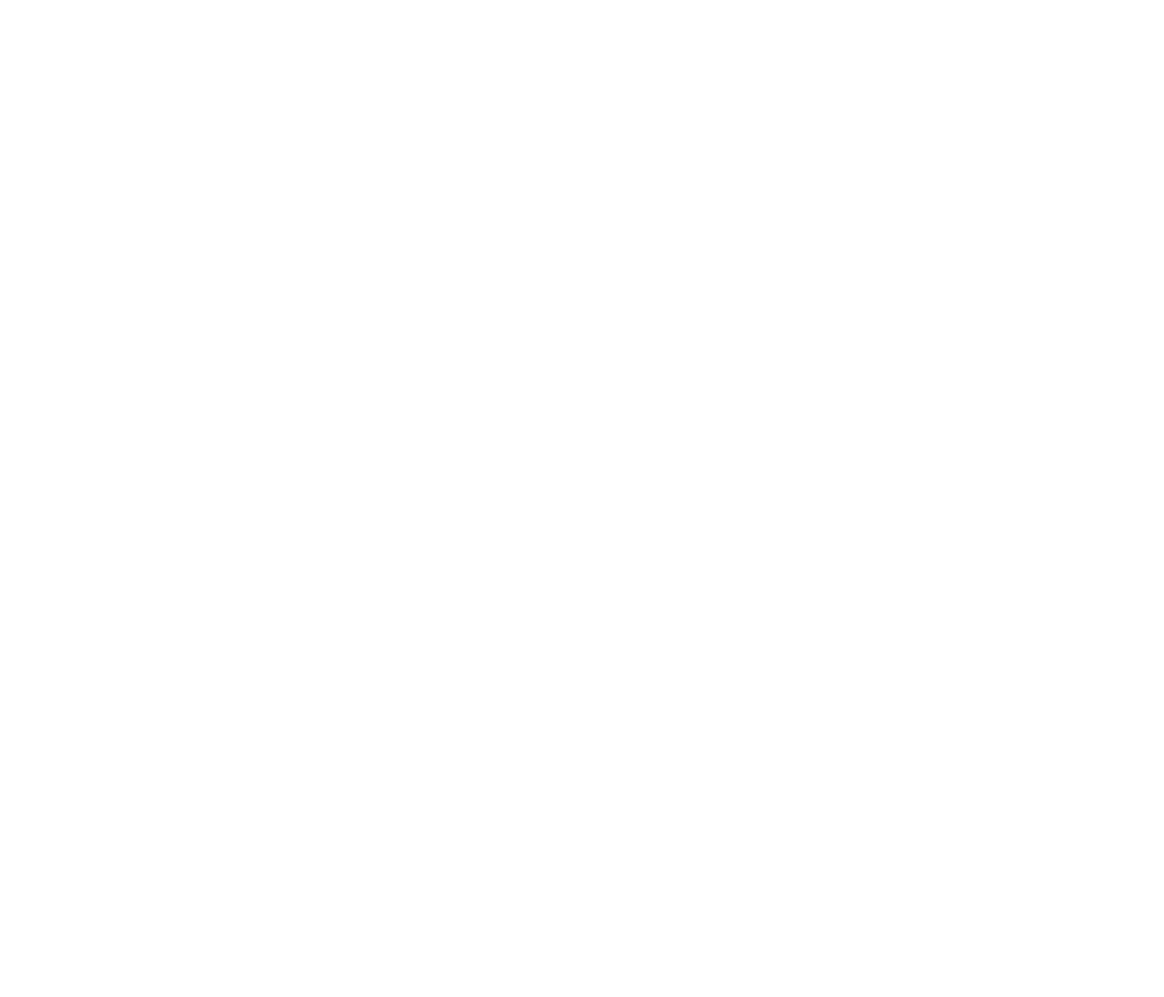
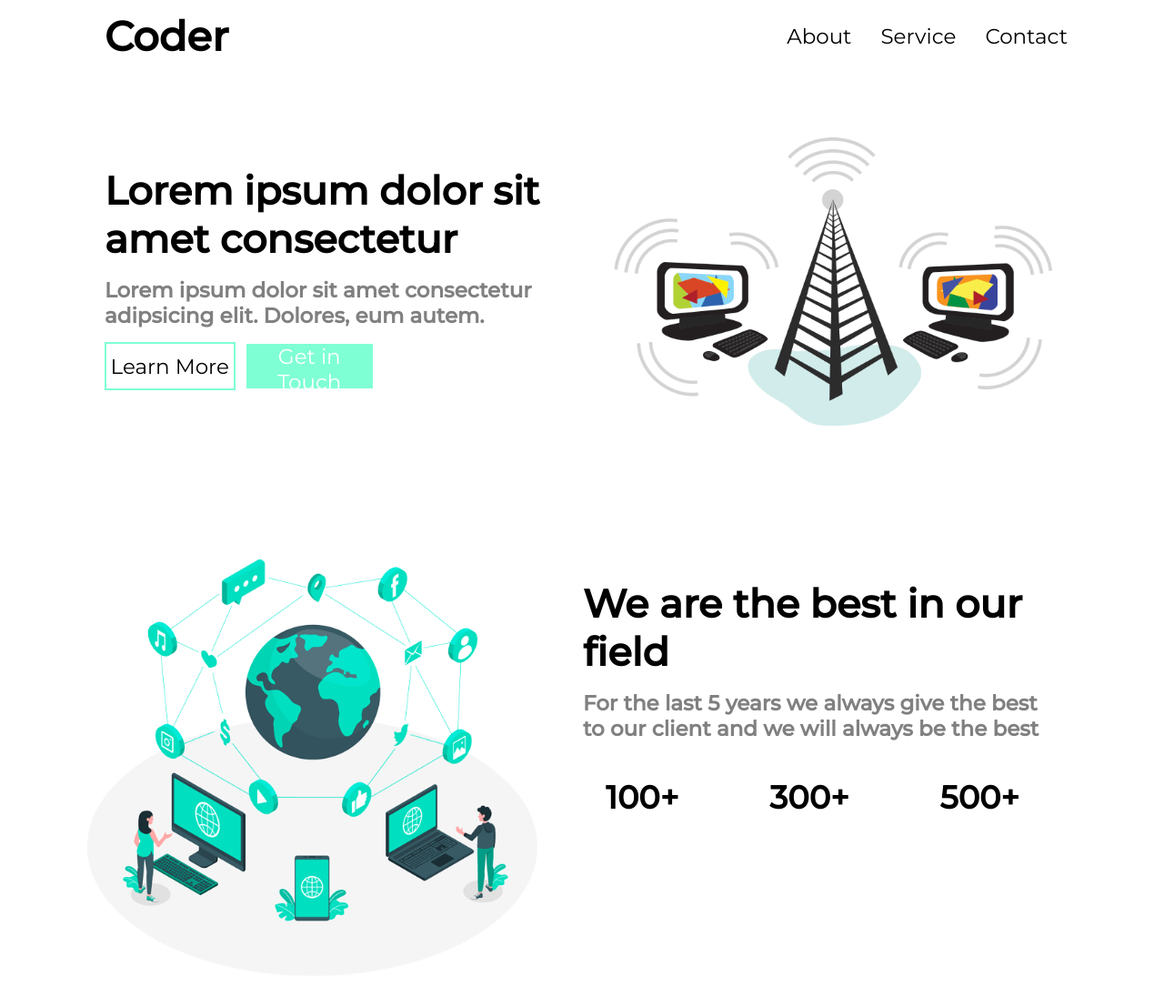
Before and after one commit to Nadiaherawati/Latihan5, a plain HTML site: page index.html in a window 1280 px wide. Shown: the top 1096 px of the page at 91% size. Before the commit the page ends 800 px from the top, so only its background shows below. Drawn offline with Linux system fonts and the light colour scheme.

Commit message:
index.html

```diff
--- a/index.html
+++ b/index.html
@@ -1,12 +1,100 @@
 <!DOCTYPE html>
 <html lang="en">
 <head>
-    <meta charset="UTF-8">
-    <meta name="viewport" content="width=device-width, initial-scale=1.0">
-    <title>Coder</title>
-    <link rel="stylesheet" href="style.css">
+  <meta charset="UTF-8">
+  <meta name="viewport" content="width=device-width, initial-scale=1.0">
+  <title>New Title</title>
+  <link rel="stylesheet" href="style.css">
+  <link rel="preconnect" href="https://fonts.googleapis.com" />
+  <link rel="preconnect" href="https://fonts.gstatic.com" crossorigin />
+  <link href="https://fonts.googleapis.com/css2?family=DM+Sans:opsz@9..40&family=Montserrat:wght@400;500&display=swap" rel="stylesheet" />
 </head>
 <body>
-
+  <nav>
+    <div class="wrapper">
+      <div class="logo">
+        <a href="">Coder</a>
+      </div>
+      <div class="menu">
+        <ul>
+          <li><a href="#About">About</a></li>
+          <li><a href="#Service">Service</a></li>
+          <li><a href="#Contact">Contact</a></li>
+        </ul>
+      </div>
+    </div>
+  </nav>
+  <div class="wrapper">
+    <section id="home">
+      <div class="kolom">
+        <h1>Lorem ipsum dolor sit amet consectetur</h1>
+        <p>Lorem ipsum dolor sit amet consectetur adipsicing elit. Dolores, eum autem.</p>
+        <button class="btn-1" type="button">Learn More</button>
+        <button class="btn-2" type="button">Get in Touch</button>
+      </div>
+      <div class="kolom">
+        <img src="landing.png" alt="landing foto">
+      </div>
+    </section>
+  </div>
+  <div class="wrapper">
+    <section id="about">
+      <div class="kolom2">
+        <img src="about.png" alt="about foto">
+      </div>
+      <div class="kolom2">
+        <h1>We are the best in our field</h1>
+        <p>For the last 5 years we always give the best to our client and we will always be the best</p>
+        <div class="kolom2ke1">
+          <h1 class="Experts">100+</h1>
+        </div>
+        <div class="kolom2ke2">
+          <h1 class="Clients">300+</h1>
+        </div>
+        <div class="kolom2ke3">
+          <h1 class="Projects">500+</h1>
+        </div>
+      </div>
+    </section>
+    <div class="card-grid">
+      <div class="card">
+        <img src="service1.png" alt="Gambar1">
+        <h1 class="judul">Web application</h1>
+        <p class="desk">Lorem, ipsum dolor sit amet consectetur adipsicing elit. Quisquam, optio quod quais aperiam at ratione.</p>
+      </div>
+      <div class="card">
+        <img src="service2.png" alt="Gambar2">
+        <h1 class="judul">UI/UX Design</h1>
+        <p class="desk">Lorem, ipsum dolor sit amet consectetur adipsicing elit. Quisquam, optio quod quais aperiam at ratione.</p>
+      </div>
+      <div class="card">
+        <img src="service3.png" alt="Gambar3">
+        <h1 class="judul">Mobile application</h1>
+        <p class="desk">Lorem, ipsum dolor sit amet consectetur adipsicing elit. Quisquam, optio quod quais aperiam at ratione.</p>
+      </div>
+    </div>
+    <div class="container">
+      <div class="row">
+        <div class="">
+          <h1>What We Offer</h1>
+          <p>We have the best service to solve your problems</p>
+        </div>
+        <div>
+          <button class="btn-3" type="button">Contact Us Now</button>
+        </div>
+      </div>
+    </div>
+    <div class="container">
+      <div class="col">
+        <div class="">
+          <h1>Contact Us</h1>
+          <p>Lorem ipsum dolor sit amet consectetur adipisicing elit. Doloribus, rerum!</p>
+        </div>
+      </div>
+    </div>
+    <footer>
+      <p>Dibuat oleh Nadia Herawati</p>
+    </footer>
+  </div>
 </body>
 </html>
--- a/style.css
+++ b/style.css
@@ -0,0 +1,191 @@
+*{
+    text-decoration: none;
+    margin: 0px;
+    padding: 0px;
+    color: black;
+    font-family: "Montserrat", sans-serif;
+}
+body{
+    margin: 0px;
+    padding: 0px;
+    font-family: "DM Sans", sans-serif;
+    font-family: "Montserrat", sans-serif;
+}
+.wrapper {
+    width: 1100px;
+    margin: auto;
+    position: relative;
+}
+.logo{
+    font-size: 45px;
+    font-weight: bold;
+    float: left;
+    font-family: comic sans-serif;
+    color: black;
+    padding: 0 25px;
+    font-weight: bold;
+}
+.menu{
+    float: right;
+}
+nav {
+    width: 100%;
+    margin: auto;
+    display: flex;
+    line-height: 80px;
+    top: 0;
+    background: white;
+}
+nav ul{
+    list-style-type: none;
+    margin: 0;
+    padding: 0;
+    overflow: hidden;
+}
+nav ul li{
+    float: left;
+
+}
+nav ul li a{
+    color: black;
+    text-align: center;
+    font-size: 23px;
+    padding: 0px 16px 0px 16px;
+    text-decoration: none;
+}
+nav ul li a:hover{
+    text-decoration: underline;
+}
+section{
+    margin: auto;
+    display: flex;
+    margin-bottom: 50px;
+}
+
+.kolom {
+    margin-top: 50px;
+    margin-bottom: 50px;
+}
+h1{
+    color: black;
+    font-size: 43px;
+    padding: 0 25px;
+    font-weight: bold;
+    margin: 0 0 16px;
+    font-weight: bold;
+    float: left;
+    padding-top: 50px;
+}
+p {
+    color: grey;
+    margin: 0 0 16px 0;
+    margin-bottom: 15px;
+    font-size: 23px;
+    float: left;
+    padding: 0 25px;
+    font-weight: bold;
+}
+img{
+    float: right;
+    border-radius: 10px;
+    border: 3px solid white;
+    margin-right: 20px;
+    width: 500px;
+    size: 100px;
+}
+button {
+    border: none;
+    color: white;
+    font-size: 23px;
+    text-align: center;
+    text-decoration: none;
+    display: inline-block;
+    width: 25%;
+    height: 15%;
+    margin-left: 25px;
+}
+.btn-1 {
+    text-align: center;
+    color: black;
+    border: 2px solid aquamarine;
+    background-color: white;
+    float: left;
+}
+
+.btn-2 {
+    margin-left: 10px;
+    text-align: center;
+    color: white;
+    background-color: aquamarine;
+    border: 2px solid white;
+    float: left;
+}
+.kolom2ke1{
+    display: grid;
+    float: left;
+    text-align: center;
+    justify-content: center;
+    margin: 5px;
+    padding: 20px;
+}
+.kolom2ke2 {
+    display: grid;
+    float: left;
+    text-align: center;
+    justify-content: center;
+    margin: 5px;
+    padding: 20px;
+}
+.kolom2ke3 {
+    display: grid;
+    text-align: center;
+    float: left;
+    justify-content: center;
+    margin: 5px;
+    padding: 20px;
+}
+table {
+    border: none;
+    position: relative;
+    justify-content: center;
+    background-color: aquamarine;
+    color: aquamarine;
+    border: 2px solid aquamarine;
+    width: 50px;
+    margin-bottom: 5px;
+    margin-left: auto;
+    margin-right: auto;
+}
+
+.Experts{
+    font-size: 35px;
+    padding-top: 0;
+    font-weight: bold;
+}
+.Clients{
+    font-size: 35px;
+    padding-top: 0;
+    font-weight: bold;
+}
+.Projects{
+    font-size: 35px;
+    padding-top: 0;
+    font-weight: bold;
+}
+.row {
+    display: flex;
+    flex-direction: row;
+    justify-content: space-between;
+    padding: 50px;
+    padding-left: 125px;
+    padding-right: 125px;
+    font-size: 30px;
+    padding: 0 10px;
+}
+.btn-3 {
+    width: 180px;
+    height: 50px;
+    text-align: center;
+    color: white;
+    background-color: aquamarine;
+    border:
```
